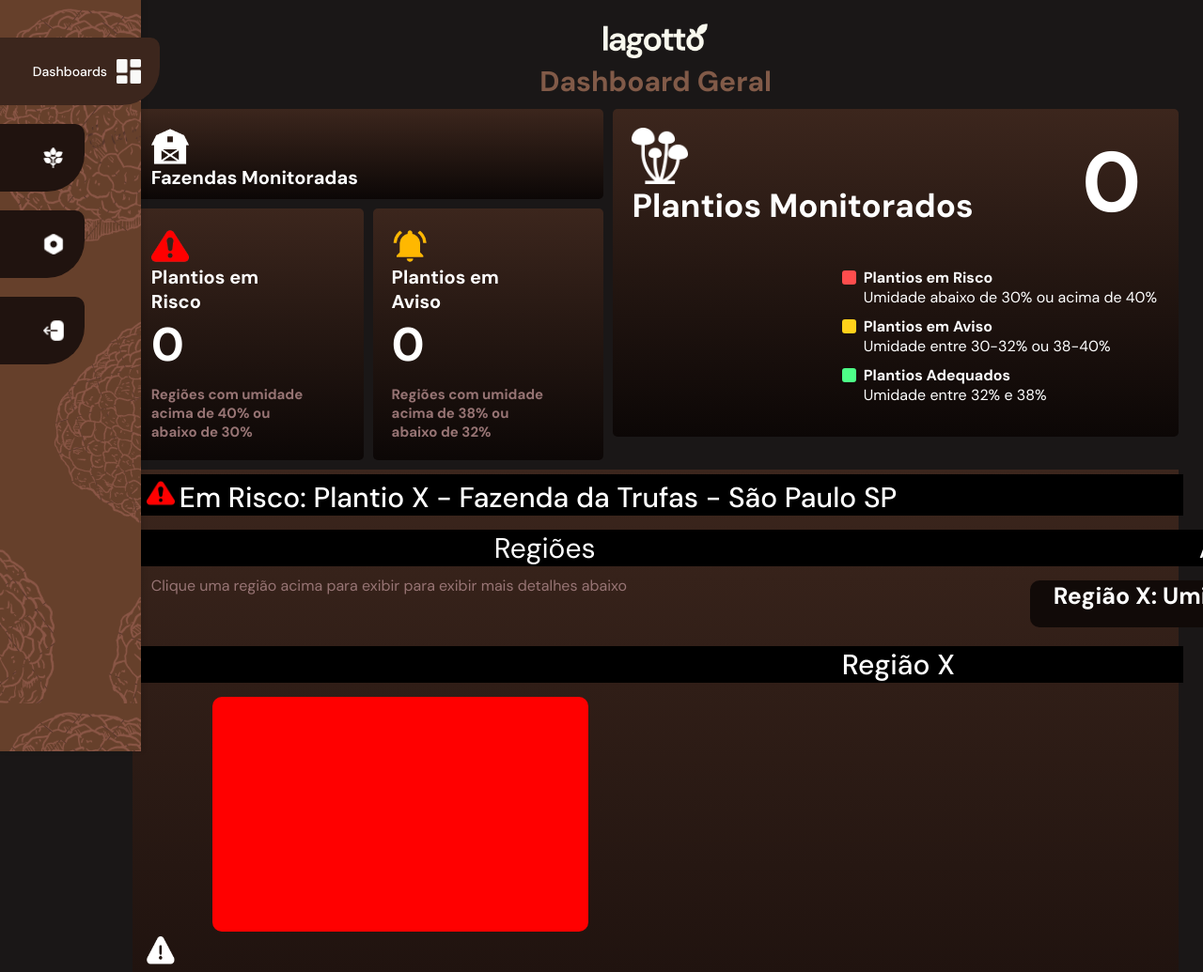
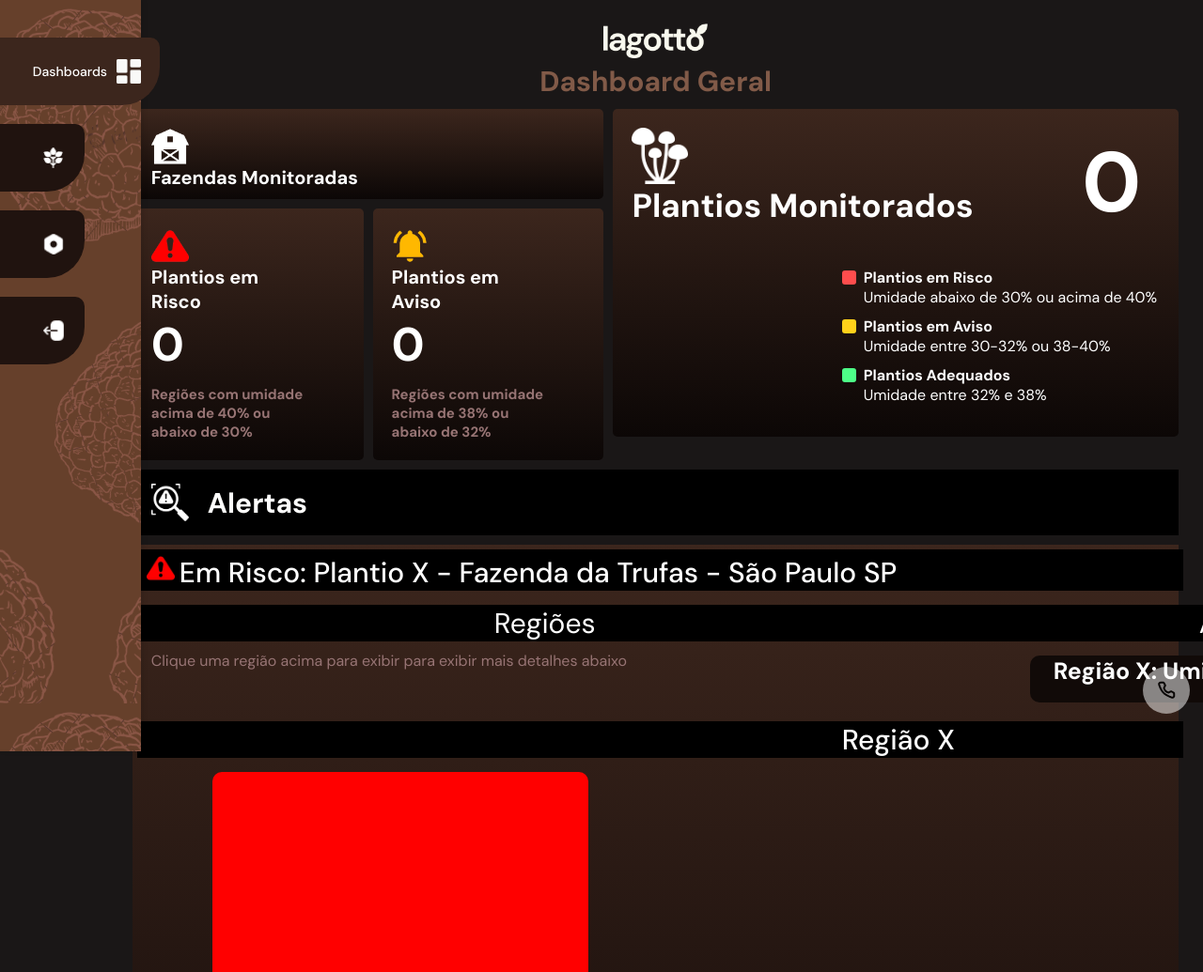
Before and after one commit to PedroClaudinoBarbosa/Lagotto, a website: page public/dashboardAvisos.html in a window 1280 px wide. Shown: the top 1035 px of the page at 94% size. Drawn offline with nearby package versions, Linux system fonts and the light colour scheme; no server answers.

Commit message:
suporte adicionado nas paginas + css

```diff
--- a/public/dashboardAvisos.html
+++ b/public/dashboardAvisos.html
@@ -38,12 +38,14 @@
     </div>
 
     <div class="css_dashboardAviso">
+
         <div class="css_container">
             <div class="css_titulo">
                 <img src="../assets/logo.png" alt="">
                 <h2>Dashboard Geral</h2>
             </div>
 
+            <div class="conteiner">
                 <div class="css_dashGerais">
                     <div class="css_kpiAlertas">
                         <div class="css_fazendasMonitoradas">
@@ -94,9 +96,14 @@
                         </div>
                     </div>
                 </div>
+                <div class="box-alerta">
+                    <img src="assets/icons/alert-icon.webp" alt=""><h1>Alertas</h1>
+                </div>
+
+            </div>
             <div id="avisos">
                 <div id="plantioEmRisco">
-                    <h2><img src="../assets/icons/alertav.png.png">Em Risco: Plantio X - Fazenda da Trufas - São Paulo
+                    <h2><img src="assets/icons/alertav.png.png">Em Risco: Plantio X - Fazenda da Trufas - São Paulo
                         SP</h2>
                     <div class="conteudoAlerta">
                         <div class="regioes">
@@ -133,6 +140,11 @@
                         </div>
                     </div>
                 </div>
+            </div>
+        </div>
+        <div class="conteiner-suporte" onclick="suporte()">
+            <div class="suporte">
+                <img src="assets/icons/phone-telephone.png" alt="">
             </div>
         </div>
     </div>
@@ -289,5 +301,8 @@
             }
         });
     }
+    function suporte(){
+        window.open('https://lagotto.atlassian.net/servicedesk/customer/portal/1')
+    }
 
 </script>
--- a/public/styles/dashboard.css
+++ b/public/styles/dashboard.css
@@ -256,8 +256,73 @@ body {
     margin-left: 20px;
     margin: 0;
 }
+/* BOX-ALERTS */
+.conteiner{
+    display: flex;
+    flex-direction: column;
+}
+.box-alerta{
+    margin-top: 10px;
+    color: #fffffd;
+    background-color: #000000;
+    width: 100%;
+    display: flex;
+    align-items: center;
+    height: 70px;
+}
+.box-alerta h1{
+    margin: 0;
+    font-size: 30px;
+}
+.box-alerta img{
+    width: 40px;
+    height: 40px;
+    margin-left: 20px;
+    margin-right: 20px;
+}
 
-/*  */
+/* SUPORTE */
+/* .conteiner-suporte{
+    width: 99%;
+    height: 50vh;
+    display: flex;
+    justify-content: flex-end;
+    align-items: flex-end;
+} */
+.suporte {
+    display: flex;
+    position: fixed;
+    background-color: #ffffff;
+    width: 50px;
+    height: 50px;
+    align-items: center;
+    justify-content: center;
+    border-radius: 50px;
+    cursor: pointer;
+    transition: 0.3s ease-in-out;
+    opacity: 0.5;
+    bottom: 5vh;
+    left: 95vw;
+}
+.suporte:hover img{
+    animation: rotacao 0.8s infinite;
+    transform: rotate(-10deg);
+}
+.suporte:hover{
+    width: 55px;
+    height: 55px;
+    transform: translateY(-10px);
+    opacity: 1;
+}
+@keyframes rotacao {
+    0%{transform: rotate(-10deg);}
+    20%{transform: rotate(20deg);}
+    40%{transform: rotate(30deg);}
+    60%{transform: rotate(35deg);}
+    80%{transform: rotate(20deg);}
+    100%{transform: rotate(0deg);}
+}
+
 .logo {
     display: flex;
     justify-content: center;
```
Also changed, not shown: public/dashboardConfiguracoes.html (+5 -0 lines), public/dashboardPlantios.html (+5 -1 lines), public/assets/icons/alert-icon.webp (added), public/assets/icons/phone-telephone.png (added). Lines whose indentation alone changed are shown as unchanged.
